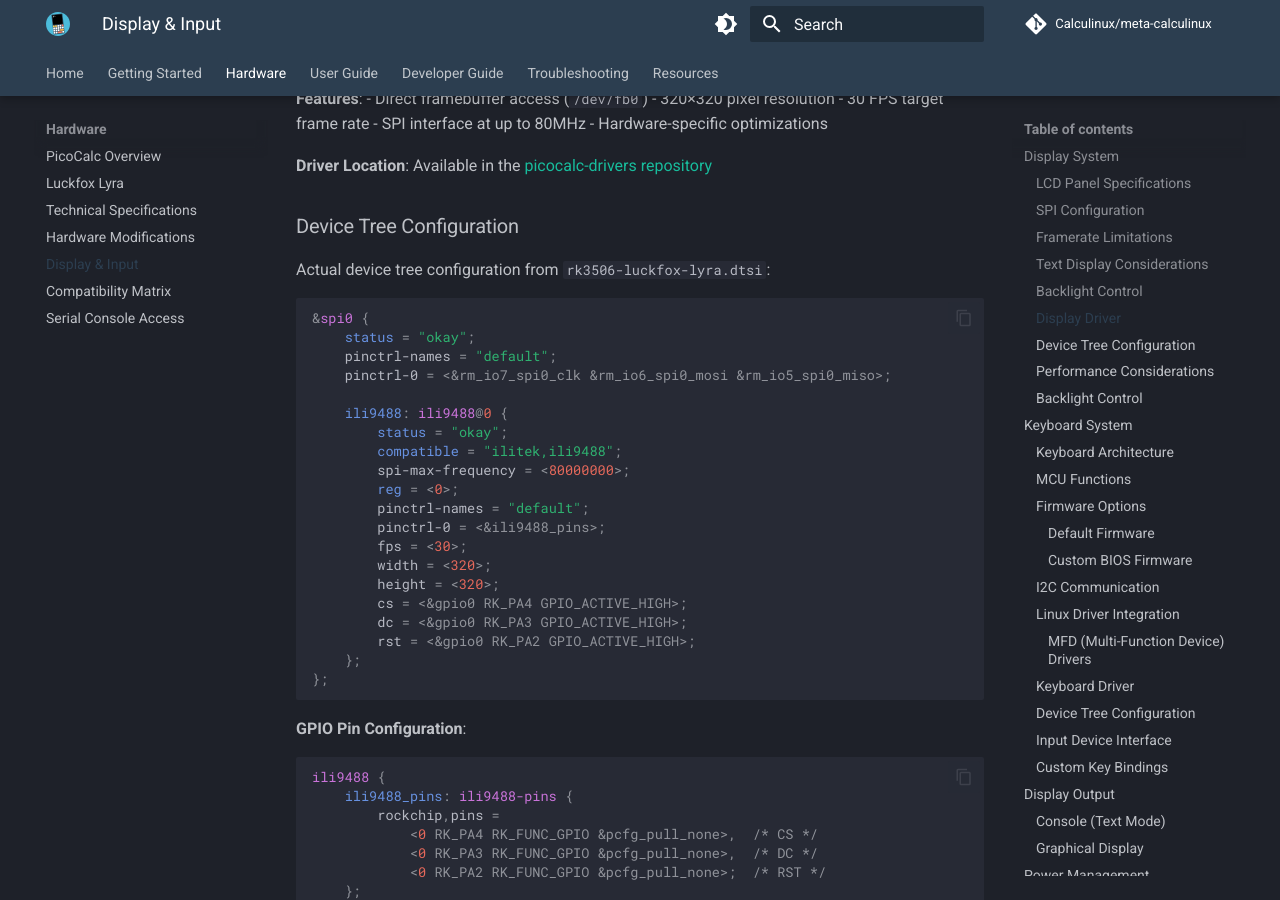
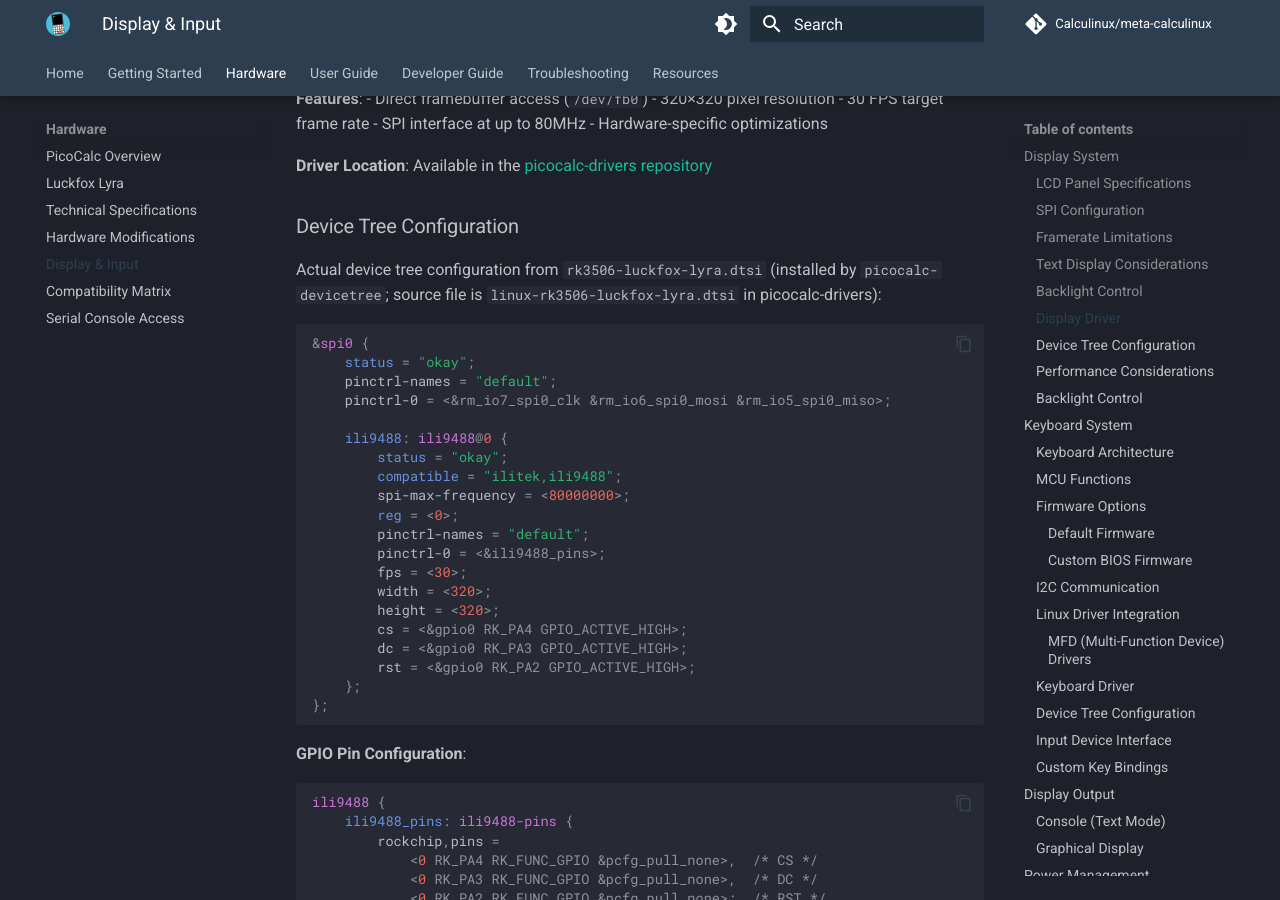
Before and after one commit to Calculinux/docs, an MkDocs documentation site: the page built from docs/hardware/display-input.md, in a window 1280 px wide and 900 px high, scrolled down 2588 px. Built offline with MkDocs 1.6.1 and Material for MkDocs 9.7.7, drawn with Linux system fonts in a browser that asks for light colours; comment, search, counter and statistics services are not loaded; some of the changed text lies outside the part shown.

Commit message:
docs: clarify device tree configuration source in display-input.md

````diff
--- a/docs/hardware/display-input.md
+++ b/docs/hardware/display-input.md
@@ -97,7 +97,7 @@ Calculinux uses a custom ILI9488 framebuffer driver:
 
 ### Device Tree Configuration
 
-Actual device tree configuration from `rk3506-luckfox-lyra.dtsi`:
+Actual device tree configuration from `rk3506-luckfox-lyra.dtsi` (installed by `picocalc-devicetree`; source file is `linux-rk3506-luckfox-lyra.dtsi` in picocalc-drivers):
 
 ```dts
 &spi0 {
@@ -253,7 +253,7 @@ The STM32F103R8T6 microcontroller provides multiple functions:
 
 ### Device Tree Configuration
 
-Actual device tree configuration for I2C keyboard MCU from `rk3506-luckfox-lyra.dtsi`:
+Actual device tree configuration for I2C keyboard MCU from `rk3506-luckfox-lyra.dtsi` (installed by `picocalc-devicetree`; source file is `linux-rk3506-luckfox-lyra.dtsi` in picocalc-drivers):
 
 ```dts
 &i2c2 {
````
